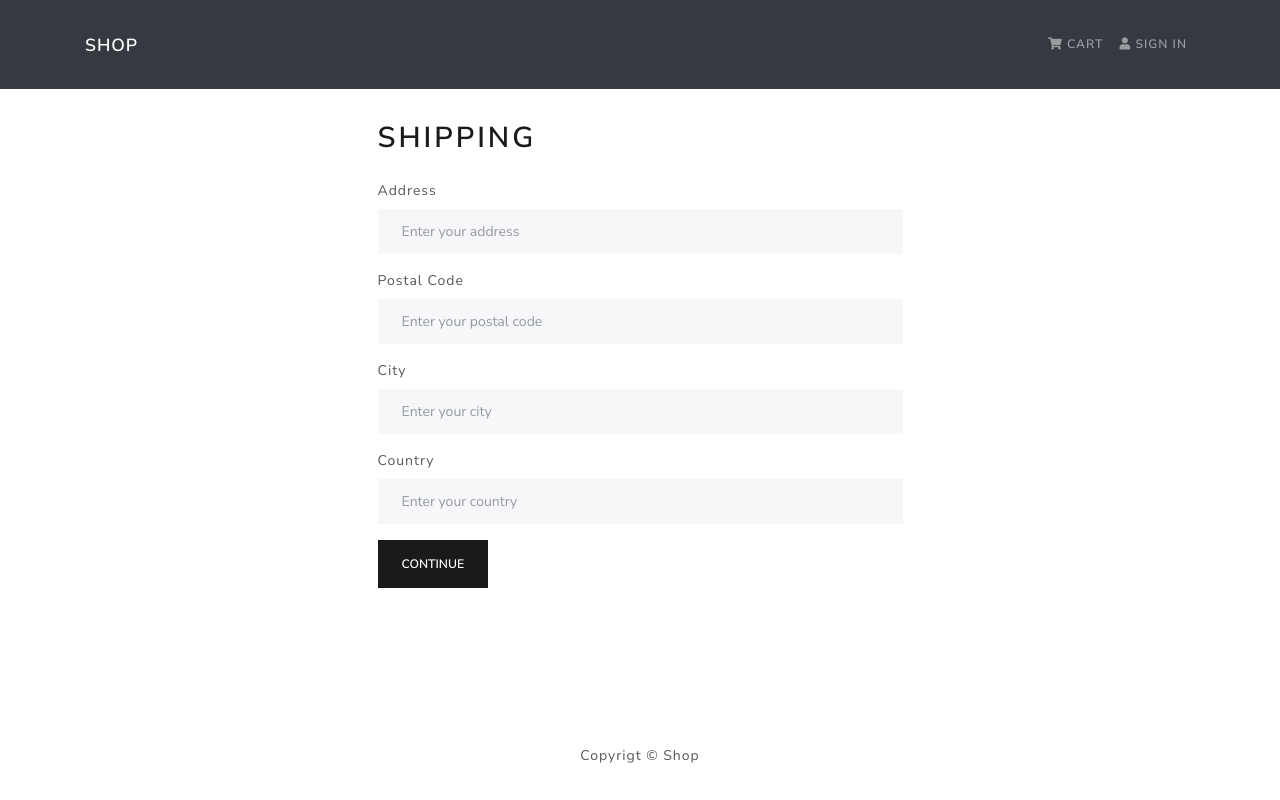
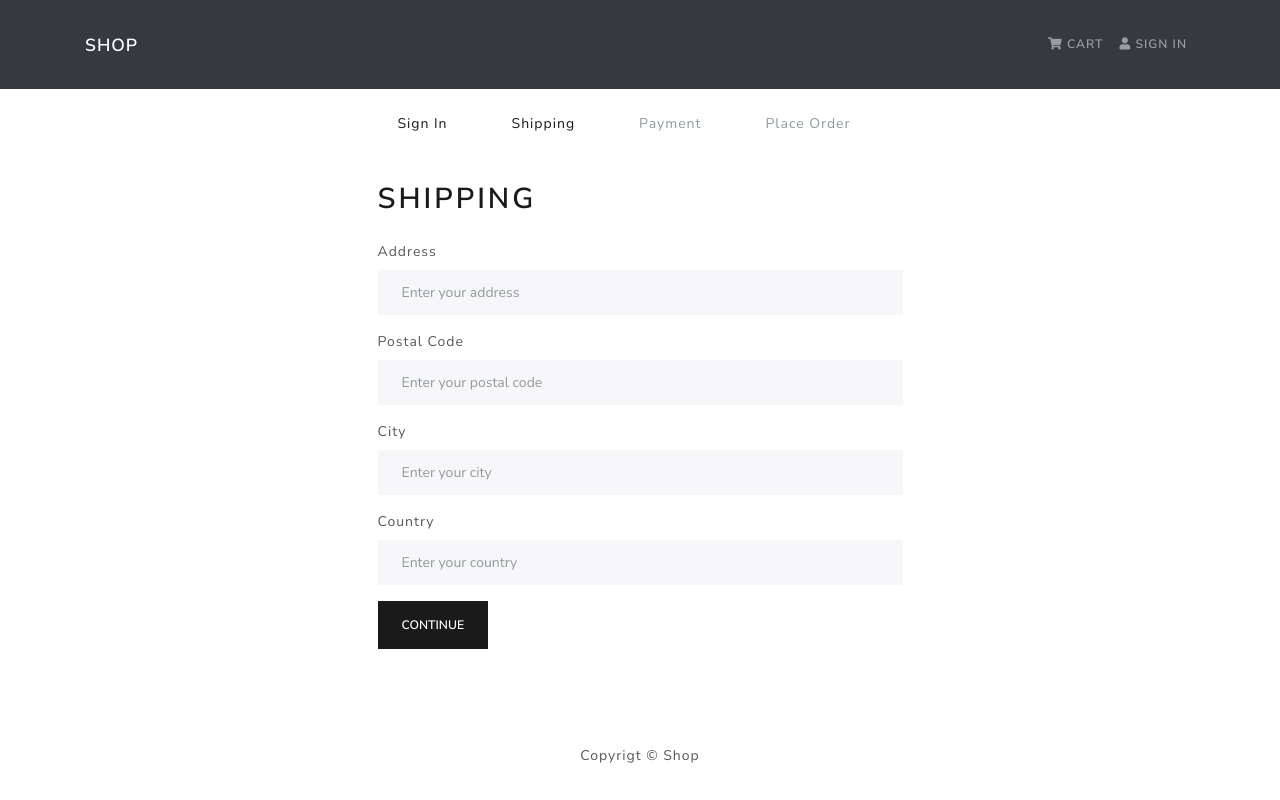
Before and after one commit to Amrnash/mern-ecommerce, a React (Create React App) app in the folder frontend/: page /shipping in a window 1280 px wide. Built offline with nearby package versions, Linux system fonts and the light colour scheme.

Commit message:
added checkout steps component

```diff
--- /dev/null
+++ b/frontend/src/components/CheckoutSteps.jsx
@@ -0,0 +1,43 @@
+import React from 'react'
+import { Nav } from 'react-bootstrap';
+import { Link } from 'react-router-dom'
+
+const checkoutSteps = ({ step1, step2, step3, step4 }) => {
+    return (
+        <Nav className="justify-content-center mb-4">
+            <Nav.Item>
+                { step1 ? (
+                    <Nav.Link as={Link} to="/login">
+                        Sign In
+                    </Nav.Link>
+                ): <Nav.Link disabled>Sign In</Nav.Link>}
+            </Nav.Item>
+
+            <Nav.Item>
+                { step2 ? (
+                    <Nav.Link as={Link} to="/shipping">
+                        Shipping
+                    </Nav.Link>
+                ): <Nav.Link disabled>Shipping</Nav.Link>}
+            </Nav.Item>
+
+            <Nav.Item>
+                { step3 ? (
+                    <Nav.Link as={Link} to="/payment">
+                        Payment
+                    </Nav.Link>
+                ): <Nav.Link disabled>Payment</Nav.Link>}
+            </Nav.Item>
+
+            <Nav.Item>
+                { step4 ? (
+                    <Nav.Link as={Link} to="/placeorder">
+                        Place Order
+                    </Nav.Link>
+                ): <Nav.Link disabled>Place Order</Nav.Link>}
+            </Nav.Item>
+        </Nav>
+    )
+}
+
+export default checkoutSteps
--- a/frontend/src/pages/Shipping.jsx
+++ b/frontend/src/pages/Shipping.jsx
@@ -2,6 +2,7 @@
 import { Form, Button } from "react-bootstrap";
 import { useDispatch, useSelector } from "react-redux";
 import FormContainer from "../components/FormContainer";
+import CheckoutSteps from "../components/CheckoutSteps";
 import { saveShippingAddress } from '../actions/cart';
 
 const Shipping = ({ history }) => {
@@ -18,10 +19,11 @@
     const submitHandler = (e) => {
         e.preventDefault();
         dispatch(saveShippingAddress({ address, city, postalCode, country }));
-        history.push('/payment')
+        history.push('/payment');
     }
     return (
         <FormContainer>
+            <CheckoutSteps step1 step2 />
             <h1>Shipping</h1>
             <Form onSubmit={submitHandler}>
                 <Form.Group controlId="address">
```
